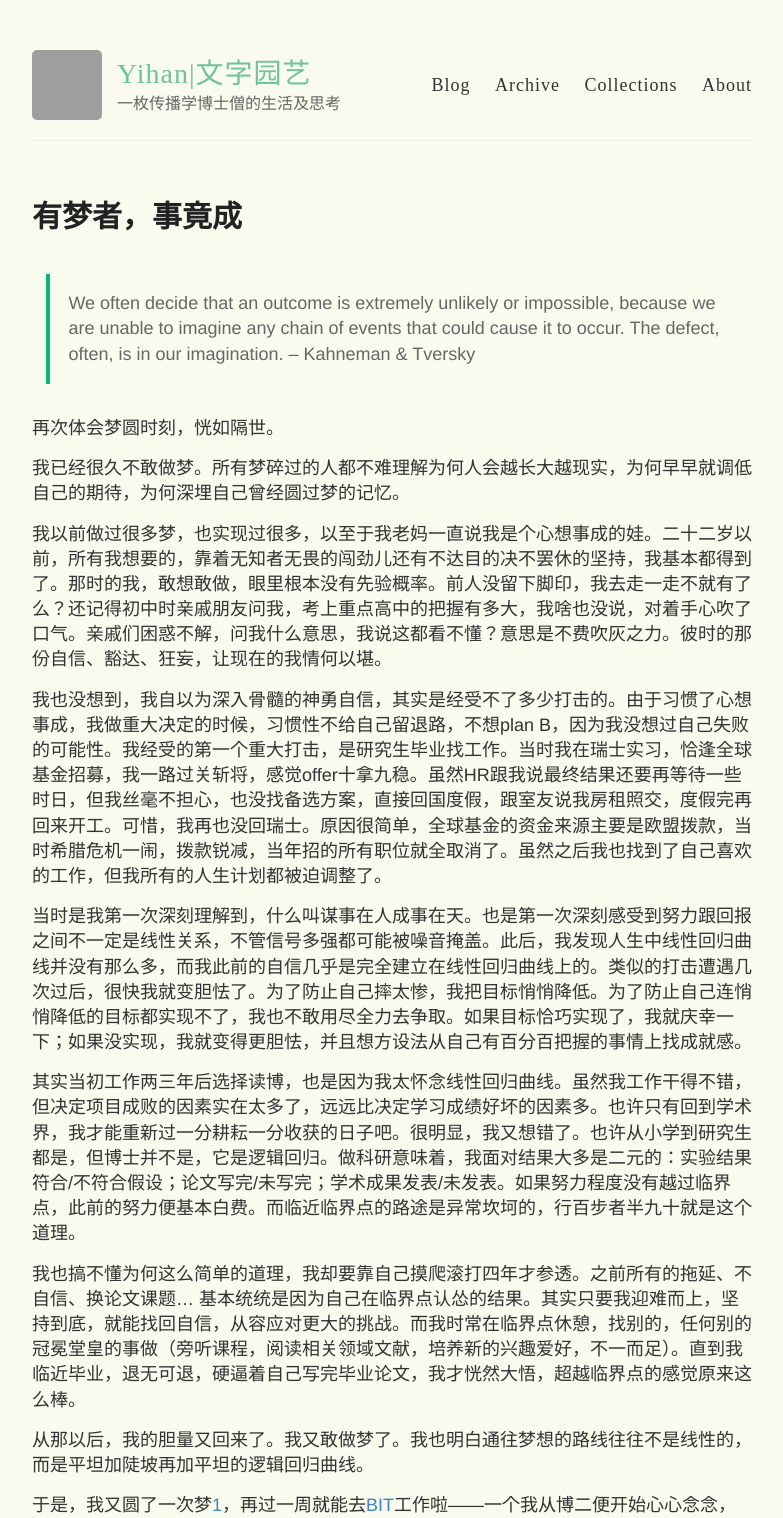
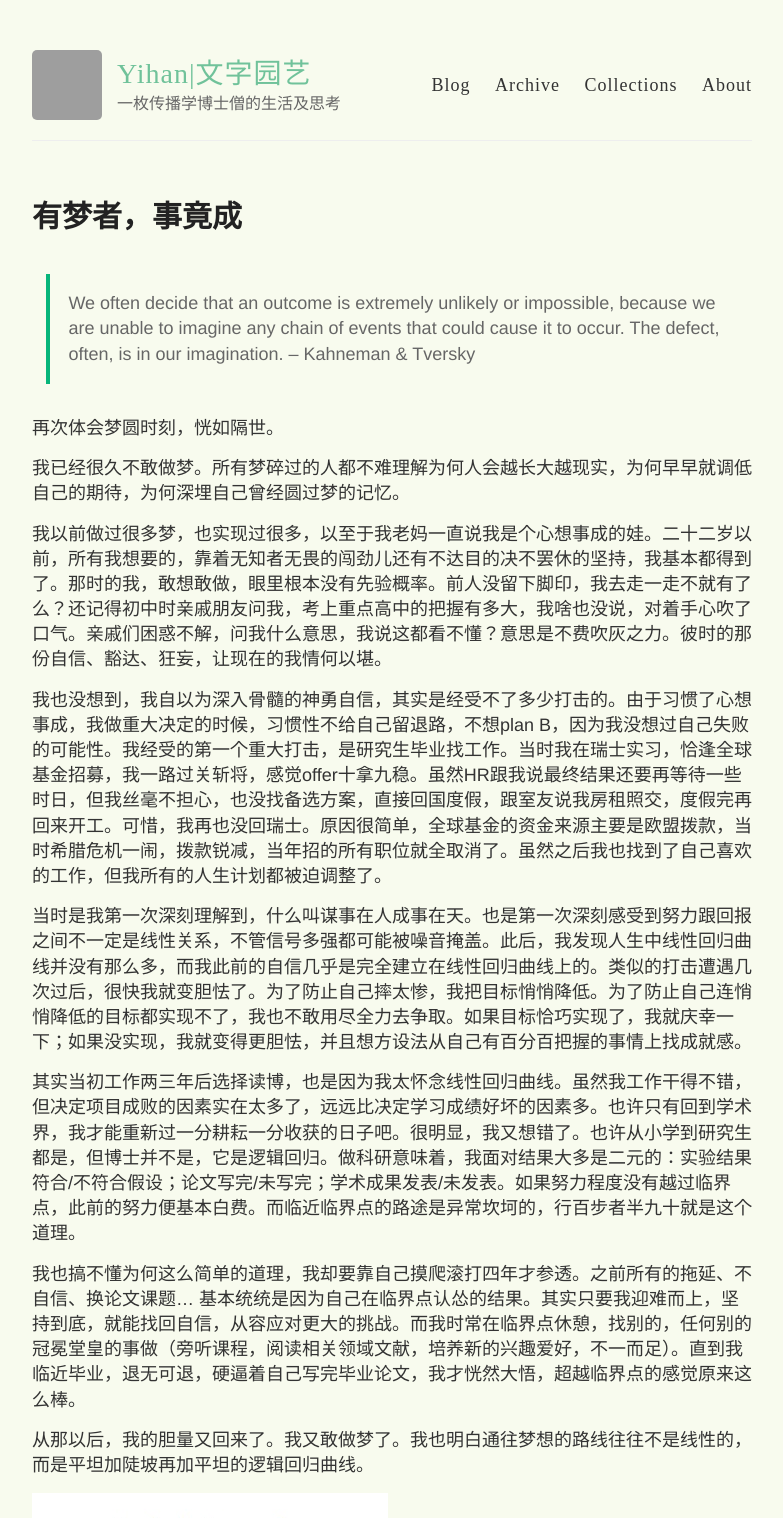
Before and after one commit to yihanxu/yihanxu.github.io, a Jekyll site: the page built from _posts/2019-10-13-dream-job.md, in a window 1280 px wide. Shown: the top 1518 px of the page, without its empty margins (248-1031 px from the left). Built offline with Jekyll 4.4.1, drawn with Linux system fonts in a browser that asks for light colours; comment, search, counter and statistics services are not loaded; grey boxes are pictures that could not be loaded.

Commit message:
upload the logistic regression image

```diff
--- a/_posts/2019-10-13-dream-job.md
+++ b/_posts/2019-10-13-dream-job.md
@@ -24,6 +24,8 @@
 
 从那以后，我的胆量又回来了。我又敢做梦了。我也明白通往梦想的路线往往不是线性的，而是平坦加陡坡再加平坦的逻辑回归曲线。
 
+![投入产出比](/images/logistic_regression.jpg)
+
 于是，我又圆了一次梦[^1]，再过一周就能去[BIT](https://bi.team)工作啦——一个我从博二便开始心心念念，甚至为了去那里工作而为它量身定制了一篇博士论文的地方。
 
 ![BIT](/images/BIT_intro.jpg)
```
Also changed, not shown: images/logistic_regression.jpg (added).
